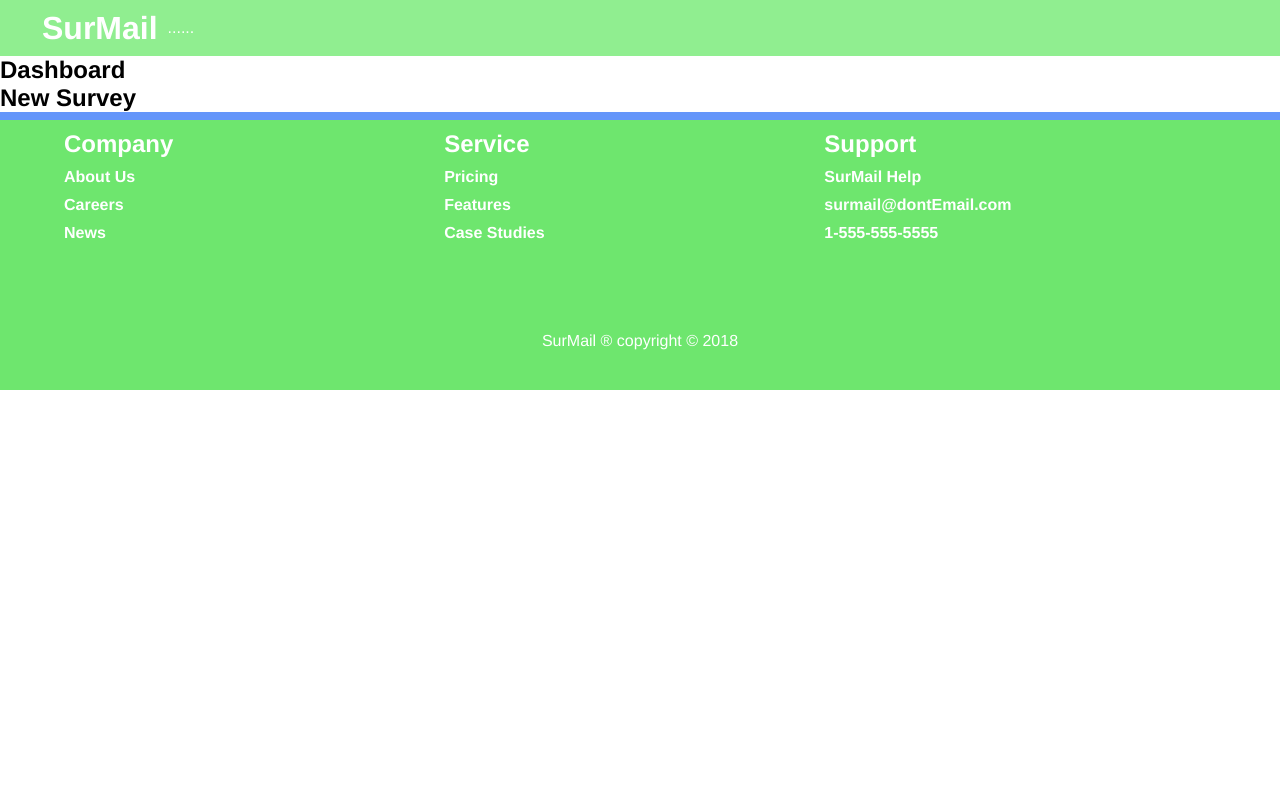
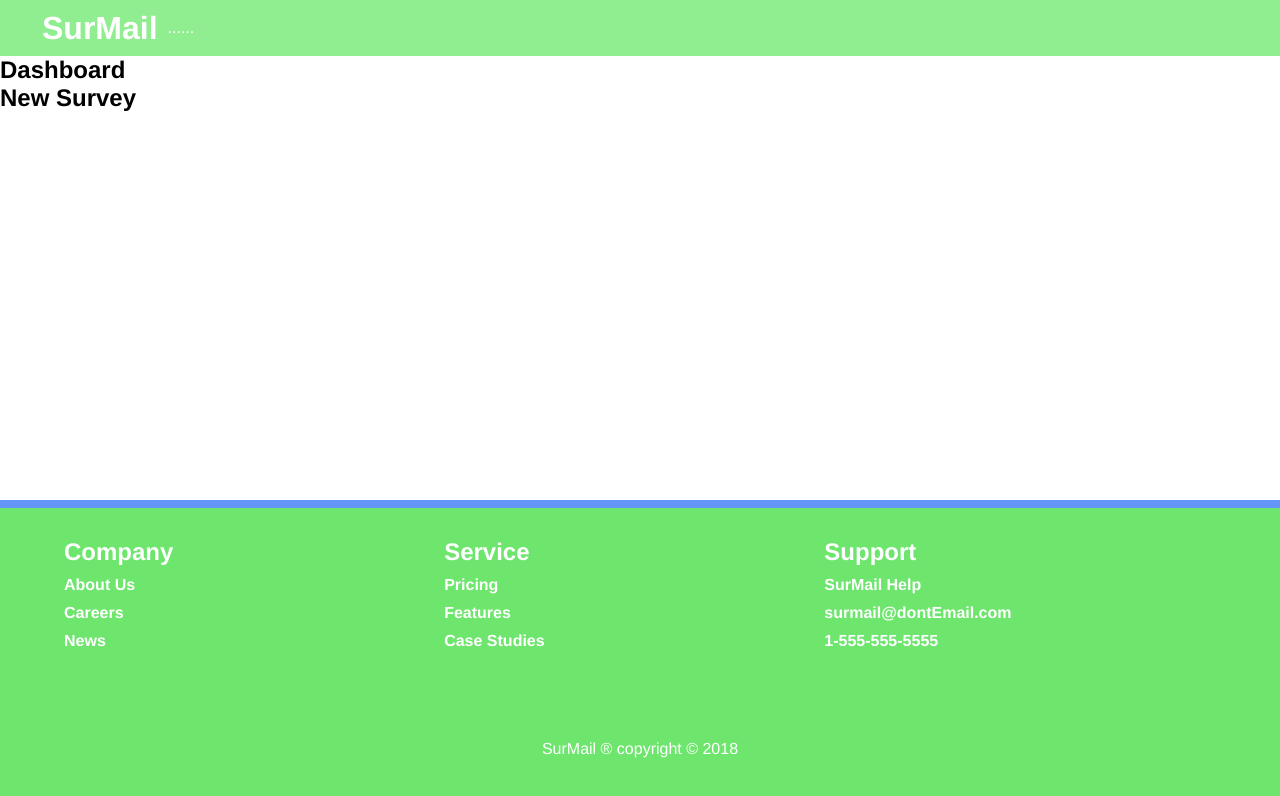
Before and after one commit to kyle-belle/fullstack-web-app, a React (Create React App) app in the folder client/: page /surveys/new in a window 1280 px wide. Shown: the top 796 px of the page. Built offline with nearby package versions, Linux system fonts and the light colour scheme; no server answers.

Commit message:
fixed issue with footer when there is not enough content on page. now footer is always rendered at bottom of browser window

```diff
--- a/client/src/components/App.css
+++ b/client/src/components/App.css
@@ -3,6 +3,10 @@
   margin: 0;
   padding: 0;
   font-family:    Helvetica, verdana, sans-serif, Tahoma
+}
+
+.everything-except-footer{
+  min-height: calc(100vh - 300px);
 }
 
 body{
@@ -341,6 +345,8 @@ a.nav-branding{
   position: relative;
   background-color: rgb(110,230,110);
   border-top: 8px solid rgb(100,150,250);
+  height: 300px;
+  box-sizing: border-box
 }
 
 .footer{
@@ -357,7 +363,7 @@ ul li{
 }
 
 .category{
-  margin: 10px 0;
+  margin: 30px 0 10px 0;
 }
 
 .copyright{
--- a/client/src/components/App.js
+++ b/client/src/components/App.js
@@ -23,7 +23,9 @@ class App extends Component {
 
           <BrowserRouter>
 
-            <div>
+          <div className="everything">
+
+            <div className="everything-except-footer">
 
               <Header />
 
@@ -31,9 +33,12 @@ class App extends Component {
               <Route path="/surveys" component={dashboard} />
               <Route path="/surveys/new" component={survey_new} />
 
-              <Footer />
+            </div>
 
-            </div>
+            <Footer />
+
+          </div>
+
 
           </BrowserRouter>
 
```
